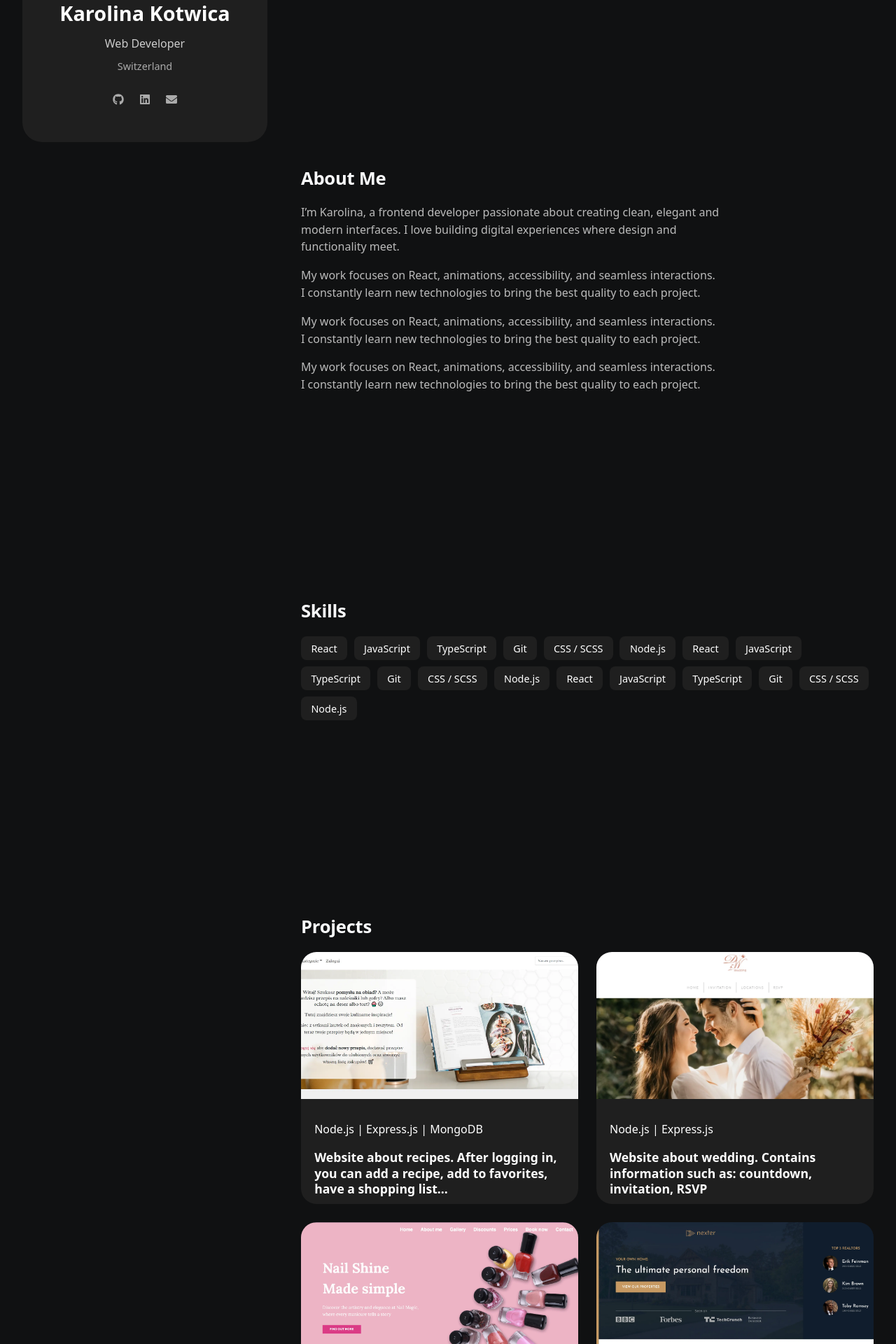
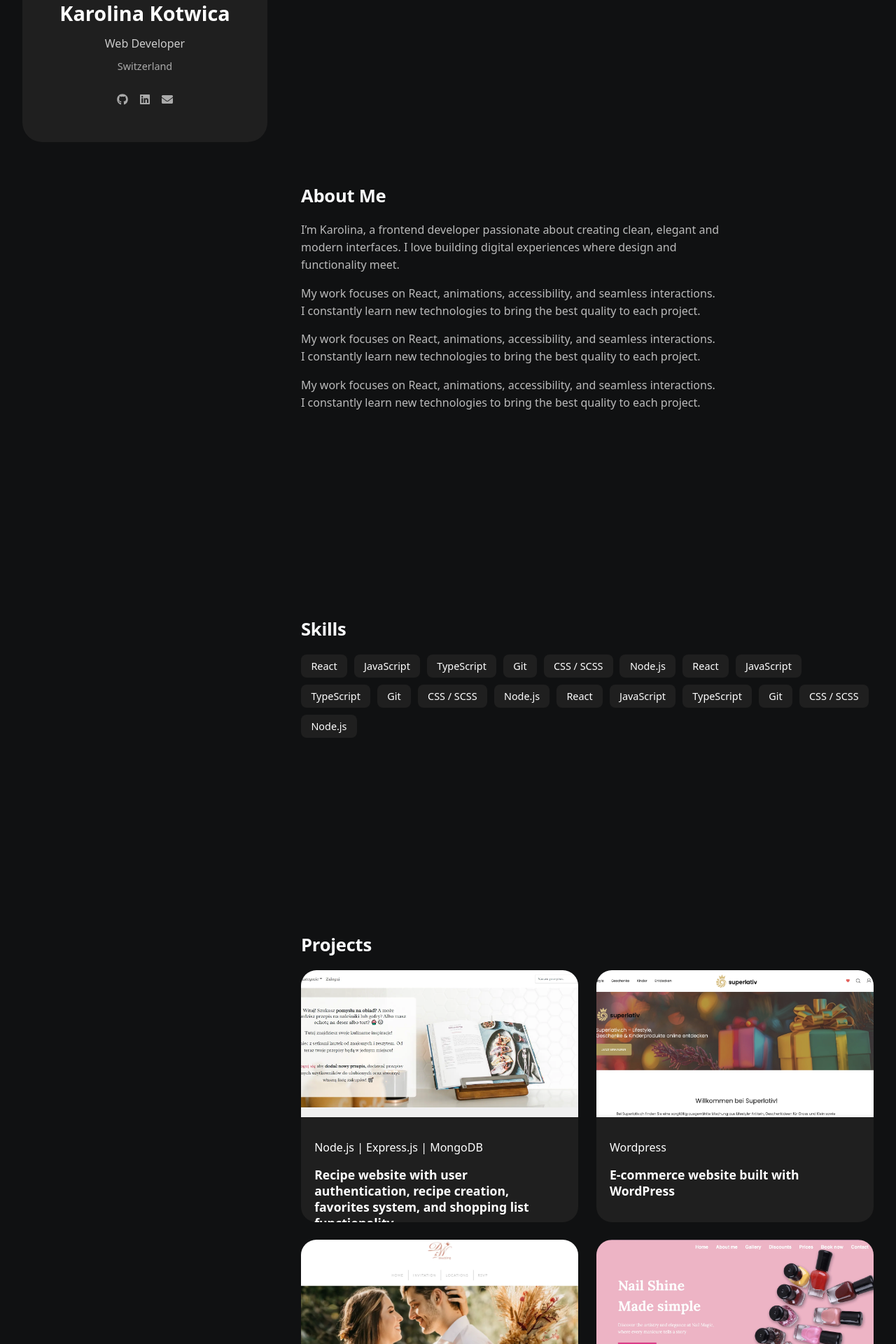
Before and after one commit to KarolinaKotwica/Portfolio_Kotwica, a React (Vite) app: page / in a window 1280 px wide. Shown: the part 440-2360 px from the top of the page at 70% size. Built offline with nearby package versions, Linux system fonts and the light colour scheme.

Commit message:
Add project

```diff
--- a/src/components/Hero.jsx
+++ b/src/components/Hero.jsx
@@ -21,8 +21,7 @@ const Hero = () => {
         transition={{ duration: 0.6, delay: 0.2 }}
         viewport={{ once: true }}
       >
-        I specialize in creating elegant UI with React, animations, and
-        thoughtful UX. My focus is performance, clarity, and smooth interactions.
+        Full-stack Web Developer creating modern, performant applications with a strong focus on visual clarity, clean architecture and smooth user experience.
       </motion.p>
     </section>
   );
--- a/src/components/ProfileCard.jsx
+++ b/src/components/ProfileCard.jsx
@@ -24,9 +24,9 @@ const ProfileCard = () => {
       <p className="profile-card__location">Switzerland</p>
 
       <ul className="profile-card__socials">
-        <li><FaGithub /></li>
-        <li><FaLinkedin /></li>
-        <li><FaEnvelope /></li>
+        <li><a href="https://github.com/KarolinaKotwica" target="_blank"><FaGithub /></a></li>
+        <li><a href="https://www.linkedin.com/in/karolina-k-0330a4223/" target="_blank"><FaLinkedin /></a></li>
+        <li><a href="mailto:karolina.kotwica@powercoders.org"><FaEnvelope /></a></li>
       </ul>
     </div>
   );
--- a/src/components/Projects.jsx
+++ b/src/components/Projects.jsx
@@ -3,13 +3,19 @@ import { motion } from "framer-motion";
 
 const PROJECTS = [
   {
-    title: "Website about recipes. After logging in, you can add a recipe, add to favorites, have a shopping list...",
+    title: "Recipe website with user authentication, recipe creation, favorites system, and shopping list functionality",
     tech: "Node.js | Express.js | MongoDB",
     image: "/projects/book-to-cook.webp",
     link: "https://cookbook.com.pl"
   },
   {
-    title: "Website about wedding. Contains information such as: countdown, invitation, RSVP",
+    title: "E-commerce website built with WordPress",
+    tech: "Wordpress",
+    image: "/projects/superlativ.webp",
+    link: "https://www.superlativ.ch/"
+  },
+  {
+    title: "Wedding website with a countdown timer, digital invitation, and RSVP functionality",
     tech: "Node.js | Express.js",
     image: "/projects/wedding.webp",
     link: "#"
@@ -22,13 +28,13 @@ const PROJECTS = [
   },
   {
     title: "Website using CSS Grid",
-    tech: "HTML | SASS | GRID",
+    tech: "HTML | SASS | Grid",
     image: "/projects/Project_grid.webp",
     link: "https://grid-website-1.netlify.app/"
   },
   {
     title: "Website based on Flexbox",
-    tech: "HTML | SASS | FLEXBOX",
+    tech: "HTML | SASS | Flexbox",
     image: "/projects/hotel-reservation.webp",
     link: "https://hotel-reservation-2.netlify.app/"
   },
@@ -46,13 +52,13 @@ const PROJECTS = [
   },
   {
     title: "Excel website with rhymed content",
-    tech: "HTML | CSS | JAVASCRIPT",
+    tech: "HTML | CSS | Javascript",
     image: "/projects/Excel_website.webp",
     link: "https://karolinakotwica.github.io/Excel/access.html"
   },
   {
     title: "Beauty salon website from PSD template",
-    tech: "HTML | CSS | JAVASCRIPT",
+    tech: "HTML | CSS | Javascript",
     image: "/projects/beauty_website.webp",
     link: "https://karolinakotwica.github.io/Beauty-salon/index.html"
   }
--- a/src/styles/_ProfileCard.scss
+++ b/src/styles/_ProfileCard.scss
@@ -47,12 +47,16 @@
   padding-left: 0;
 
   li {
-    width: 22px;
-    height: 22px;
+    list-style-type: none;
+  }
+
+  li a{
+    width: 25px;
+    height: 25px;
     color: #aaa;
     transition: 0.25s;
     cursor: pointer;
-    list-style-type: none;
+
 
     &:hover {
       color: #fff;
```
Also changed, not shown: public/projects/superlativ.webp (added).
